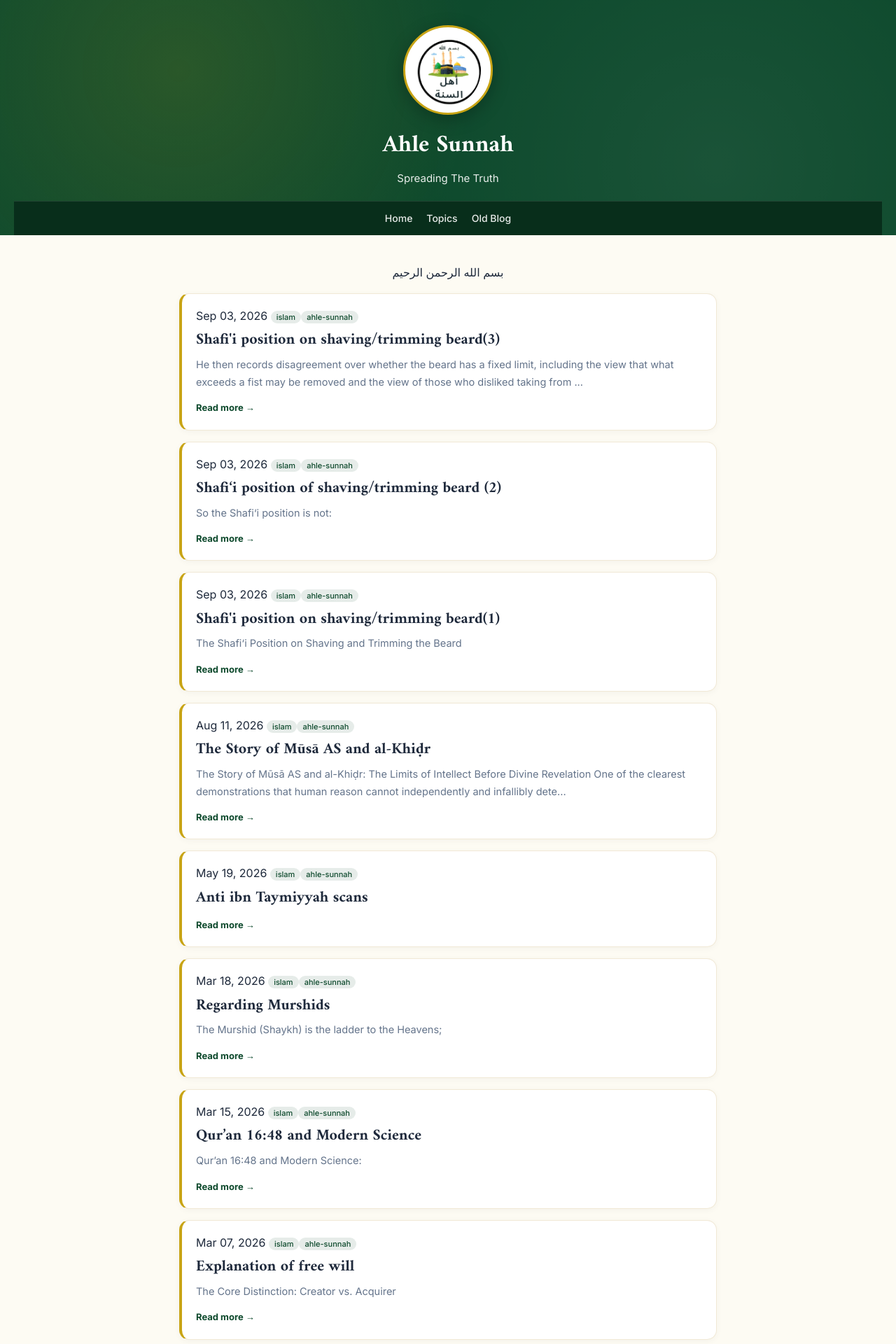
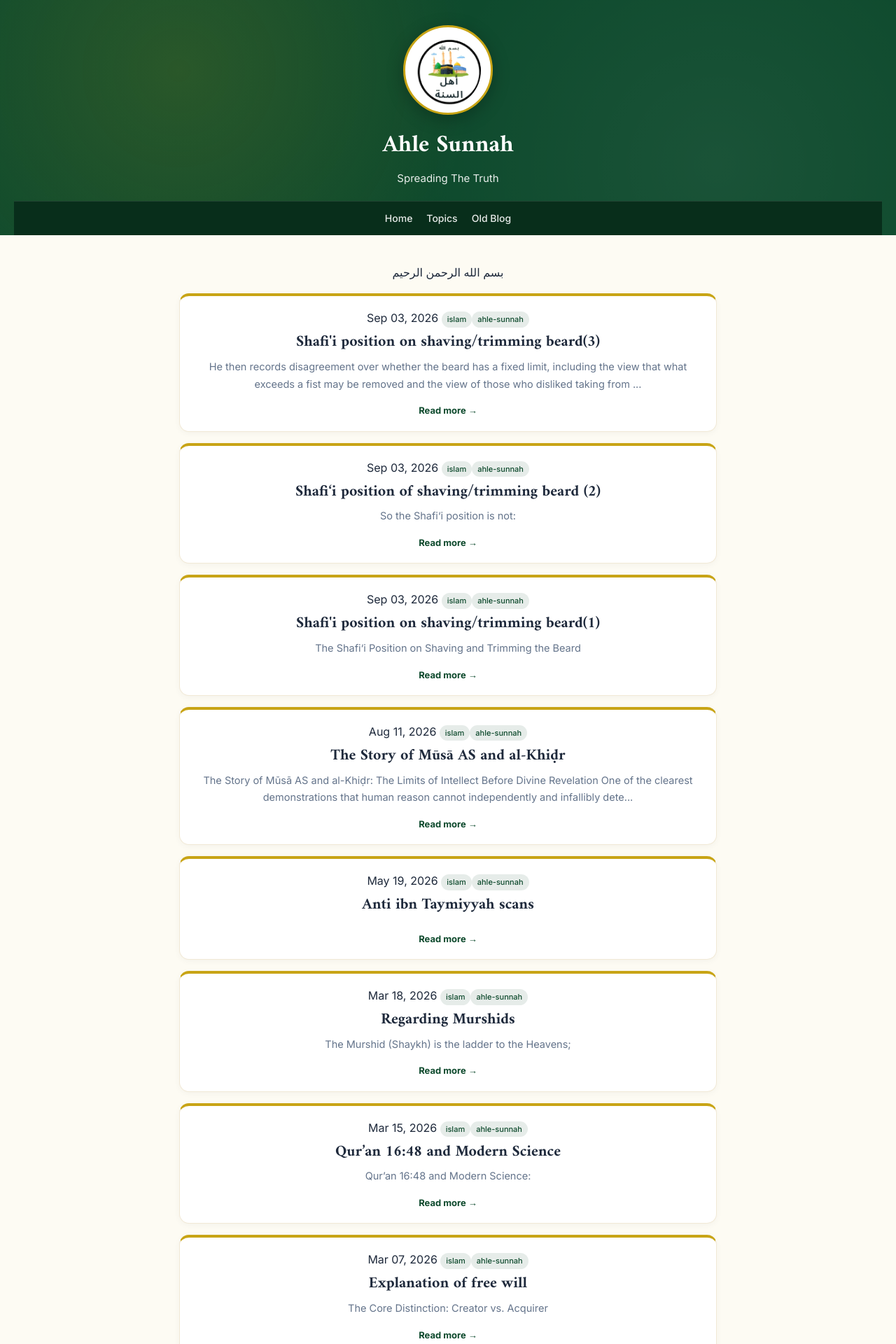
Before and after one commit to Fali17/ahlesunnah, a Jekyll site: the page built from index.html, in a window 1280 px wide. Shown: the top 1920 px of the page at 70% size. Built offline with Jekyll 4.4.1, drawn with Linux system fonts in a browser that asks for light colours.

Commit message:
Refactor main.css for improved styling and layout
Updated CSS styles for layout and design consistency, including centering text and adjusting borders.

```diff
--- a/assets/css/main.css
+++ b/assets/css/main.css
@@ -1,4 +1,4 @@
-:root{
+:root {
   --primary: #0e4a2d;
   --primary-dark: #082e1b;
   --accent: #c8a415;
@@ -8,32 +8,228 @@
   --muted: #64748b;
   --border: #f1e9d6;
 }
-*{box-sizing:border-box}
-body{margin:0;background:var(--bg);color:var(--text);font-family:'Inter',system-ui,sans-serif;line-height:1.7}
-.site-header{background:var(--primary);color:white;text-align:center;padding:36px 20px 0;background-image:radial-gradient(circle at 20% 30%, rgba(200,164,21,0.15) 0%, transparent 40%),radial-gradient(circle at 80% 70%, rgba(255,255,255,0.05) 0%, transparent 40%)}
-.header-inner{max-width:800px;margin:0 auto}
-.logo-wrap{width:128px;height:128px;margin:0 auto 16px;background:white;border-radius:50%;padding:10px;display:flex;align-items:center;justify-content:center;border:3px solid var(--accent);box-shadow:0 6px 24px rgba(0,0,0,0.25)}
-.site-logo{max-width:100%;max-height:100%;object-fit:contain;border-radius:50%}
-.site-header h1{font-family:'Amiri',serif;font-size:34px;margin:8px 0 4px;font-weight:700}
-.subtitle{margin:0 0 18px;opacity:0.9;font-size:15px}
-.site-nav{background:var(--primary-dark);margin-top:20px;padding:12px;display:flex;gap:20px;justify-content:center;font-size:14px;border-top:1px solid rgba(255,255,255,0.1)}
-.site-nav a{color:rgba(255,255,255,0.9);text-decoration:none;font-weight:500}
-.site-nav a:hover{color:var(--accent)}
-.site-main{max-width:800px;margin:0 auto;padding:24px 16px}
-.hero{background:var(--card);border:1px solid var(--border);border-left:4px solid var(--accent);border-radius:12px;padding:16px 18px;margin-bottom:22px;font-size:15px;color:var(--muted)}
-.posts-grid{display:flex;flex-direction:column;gap:16px}
-.post-card{background:var(--card);border:1px solid var(--border);border-left:4px solid var(--accent);border-radius:14px;padding:18px 20px;box-shadow:0 2px 10px rgba(0,0,0,0.04)}
-.post-card h2{font-family:'Amiri',serif;font-size:22px;line-height:1.35;margin:6px 0 8px}
-.post-card h2 a{color:var(--text);text-decoration:none}
-.post-card h2 a:hover{color:var(--primary)}
-.label{background:rgba(14,74,45,0.1);color:var(--primary);padding:2px 8px;border-radius:20px;font-size:11px;font-weight:500}
-.excerpt{margin:0 0 10px;color:var(--muted);font-size:14.5px}
-.read-more{font-size:13px;color:var(--primary);text-decoration:none;font-weight:600;text-align:center}
-.post-full{background:var(--card);border:1px solid var(--border);border-radius:16px;padding:28px 24px;box-shadow:0 4px 20px rgba(0,0,0,0.05)}
-.post-full h1{font-family:'Amiri',serif;font-size:30px;line-height:1.3;margin:12px 0 18px}
-.post-content{font-size:16px}
-.post-content a{color:var(--primary)}
-.post-content img{max-width:100%;height:auto;border-radius:10px;margin:16px 0}
-.post-content blockquote{border-left:3px solid var(--accent);margin:18px 0;padding:10px 16px;background:rgba(200,164,21,0.08);border-radius:0 8px 8px 0;font-style:italic}
-.site-footer{text-align:center;padding:32px 20px;color:var(--muted);font-size:13px;border-top:1px solid var(--border);margin-top:24px}
-@media(max-width:600px){.site-header h1{font-size:28px}.logo-wrap{width:96px;height:96px}.post-full{padding:20px 16px}}
+
+* {
+  box-sizing: border-box;
+}
+
+body {
+  margin: 0;
+  background: var(--bg);
+  color: var(--text);
+  font-family: 'Inter', system-ui, sans-serif;
+  line-height: 1.7;
+}
+
+.site-header {
+  background: var(--primary);
+  color: white;
+  text-align: center;
+  padding: 36px 20px 0;
+  background-image: radial-gradient(circle at 20% 30%, rgba(200,164,21,0.15) 0%, transparent 40%), radial-gradient(circle at 80% 70%, rgba(255,255,255,0.05) 0%, transparent 40%);
+}
+
+.header-inner {
+  max-width: 800px;
+  margin: 0 auto;
+}
+
+.logo-wrap {
+  width: 128px;
+  height: 128px;
+  margin: 0 auto 16px;
+  background: white;
+  border-radius: 50%;
+  padding: 10px;
+  display: flex;
+  align-items: center;
+  justify-content: center;
+  border: 3px solid var(--accent);
+  box-shadow: 0 6px 24px rgba(0, 0, 0, 0.25);
+}
+
+.site-logo {
+  max-width: 100%;
+  max-height: 100%;
+  object-fit: contain;
+  border-radius: 50%;
+}
+
+.site-header h1 {
+  font-family: 'Amiri', serif;
+  font-size: 34px;
+  margin: 8px 0 4px;
+  font-weight: 700;
+}
+
+.subtitle {
+  margin: 0 0 18px;
+  opacity: 0.9;
+  font-size: 15px;
+}
+
+.site-nav {
+  background: var(--primary-dark);
+  margin-top: 20px;
+  padding: 12px;
+  display: flex;
+  gap: 20px;
+  justify-content: center;
+  font-size: 14px;
+  border-top: 1px solid rgba(255, 255, 255, 0.1);
+}
+
+.site-nav a {
+  color: rgba(255, 255, 255, 0.9);
+  text-decoration: none;
+  font-weight: 500;
+}
+
+.site-nav a:hover {
+  color: var(--accent);
+}
+
+.site-main {
+  max-width: 800px;
+  margin: 0 auto;
+  padding: 24px 16px;
+}
+
+.hero {
+  background: var(--card);
+  border: 1px solid var(--border);
+  border-left: 4px solid var(--accent);
+  border-radius: 12px;
+  padding: 16px 18px;
+  margin-bottom: 22px;
+  font-size: 15px;
+  color: var(--muted);
+  text-align: center; /* Centered the hero text */
+}
+
+.posts-grid {
+  display: flex;
+  flex-direction: column;
+  gap: 16px;
+}
+
+.post-card {
+  background: var(--card);
+  border: 1px solid var(--border);
+  border-top: 4px solid var(--accent); /* Changed from border-left to border-top for symmetry when centered */
+  border-radius: 14px;
+  padding: 18px 20px;
+  box-shadow: 0 2px 10px rgba(0, 0, 0, 0.04);
+  text-align: center; /* Centered all text in the post card */
+  display: flex;
+  flex-direction: column;
+  align-items: center; /* Centers block elements like labels or buttons inside the card */
+}
+
+.post-card h2 {
+  font-family: 'Amiri', serif;
+  font-size: 22px;
+  line-height: 1.35;
+  margin: 6px 0 8px;
+}
+
+.post-card h2 a {
+  color: var(--text);
+  text-decoration: none;
+}
+
+.post-card h2 a:hover {
+  color: var(--primary);
+}
+
+.label {
+  background: rgba(14, 74, 45, 0.1);
+  color: var(--primary);
+  padding: 2px 8px;
+  border-radius: 20px;
+  font-size: 11px;
+  font-weight: 500;
+  display: inline-block; /* Ensures it acts like a centered badge */
+}
+
+.excerpt {
+  margin: 0 0 10px;
+  color: var(--muted);
+  font-size: 14.5px;
+}
+
+.read-more {
+  font-size: 13px;
+  color: var(--primary);
+  text-decoration: none;
+  font-weight: 600;
+  display: inline-block; /* Allows text-align or margin-auto adjustments to work */
+  margin: 4px auto 0; /* Centers the link horizontally */
+}
+
+.post-full {
+  background: var(--card);
+  border: 1px solid var(--border);
+  border-radius: 16px;
+  padding: 28px 24px;
+  box-shadow: 0 4px 20px rgba(0, 0, 0, 0.05);
+  text-align: center; /* Centered full post header layouts */
+}
+
+.post-full h1 {
+  font-family: 'Amiri', serif;
+  font-size: 30px;
+  line-height: 1.3;
+  margin: 12px 0 18px;
+}
+
+.post-content {
+  font-size: 16px;
+  text-align: left; /* Kept article text left-aligned for natural readability, change to 'center' if you want body text centered too */
+}
+
+.post-content a {
+  color: var(--primary);
+}
+
+.post-content img {
+  display: block; /* Required to center an image via margins */
+  max-width: 100%;
+  height: auto;
+  border-radius: 10px;
+  margin: 16px auto; /* Centered the images */
+}
+
+.post-content blockquote {
+  border-left: 3px solid var(--accent);
+  border-right: 3px solid var(--accent); /* Added right border for centered look */
+  margin: 18px auto;
+  padding: 10px 16px;
+  background: rgba(200, 164, 21, 0.08);
+  border-radius: 8px; /* Balanced border radius for centered box */
+  font-style: italic;
+  text-align: center; /* Centered text inside blockquote */
+  max-width: 90%; /* Looks cleaner when centered */
+}
+
+.site-footer {
+  text-align: center;
+  padding: 32px 20px;
+  color: var(--muted);
+  font-size: 13px;
+  border-top: 1px solid var(--border);
+  margin-top: 24px;
+}
+
+@media(max-width:600px) {
+  .site-header h1 {
+    font-size: 28px;
+  }
+  .logo-wrap {
+    width: 96px;
+    height: 96px;
+  }
+  .post-full {
+    padding: 20px 16px;
+  }
+}
```
